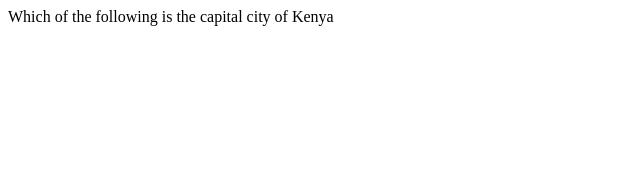
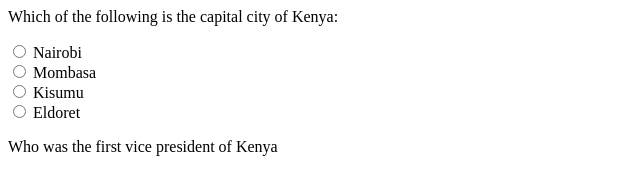
Before and after one commit to Alex-Thiga/class-exam, a plain HTML site: page index2.html in a window 1280 px wide. Shown: the whole page, without its empty margins (0-640 px from the left). Drawn offline with Linux system fonts and the light colour scheme.

Commit message:
add structure of first question with four multiple choices

```diff
--- a/index2.html
+++ b/index2.html
@@ -1,11 +1,29 @@
 <html lang="en">
+
     <head>
         <meta charset="UTF-8">
         <meta http-equiv="X-UA-Compatible" content="IE=edge">
         <meta name="viewport" content="width=device-width, initial-scale=1.0">
         <title>Questions</title>
     </head>
+
     <body>
-    <p>Which of the following is the capital city of Kenya</p>
+        <form>
+            <p>Which of the following is the capital city of Kenya:</p>
+            <input type="radio" id="nairobi" name="capital" value="nairobi">
+            <label for="Nairobi">Nairobi</label><br>
+            <input type="radio" id="mombasa" name="capital" value="mombasa">
+            <label for="mombasa">Mombasa</label><br>
+            <input type="radio" id="kisumu" name="capital" value="kisumu">
+            <label for="kisumu">Kisumu</label><br>
+            <input type="radio" id="eldoret" name="capital" value="eldoret">
+            <label for="eldoret">Eldoret</label>
+
+            <br>
+
+            <p>Who was the first vice president of Kenya</p>
+
+
     </body>
+
 </html>
```
Lines whose indentation alone changed are shown as unchanged.
